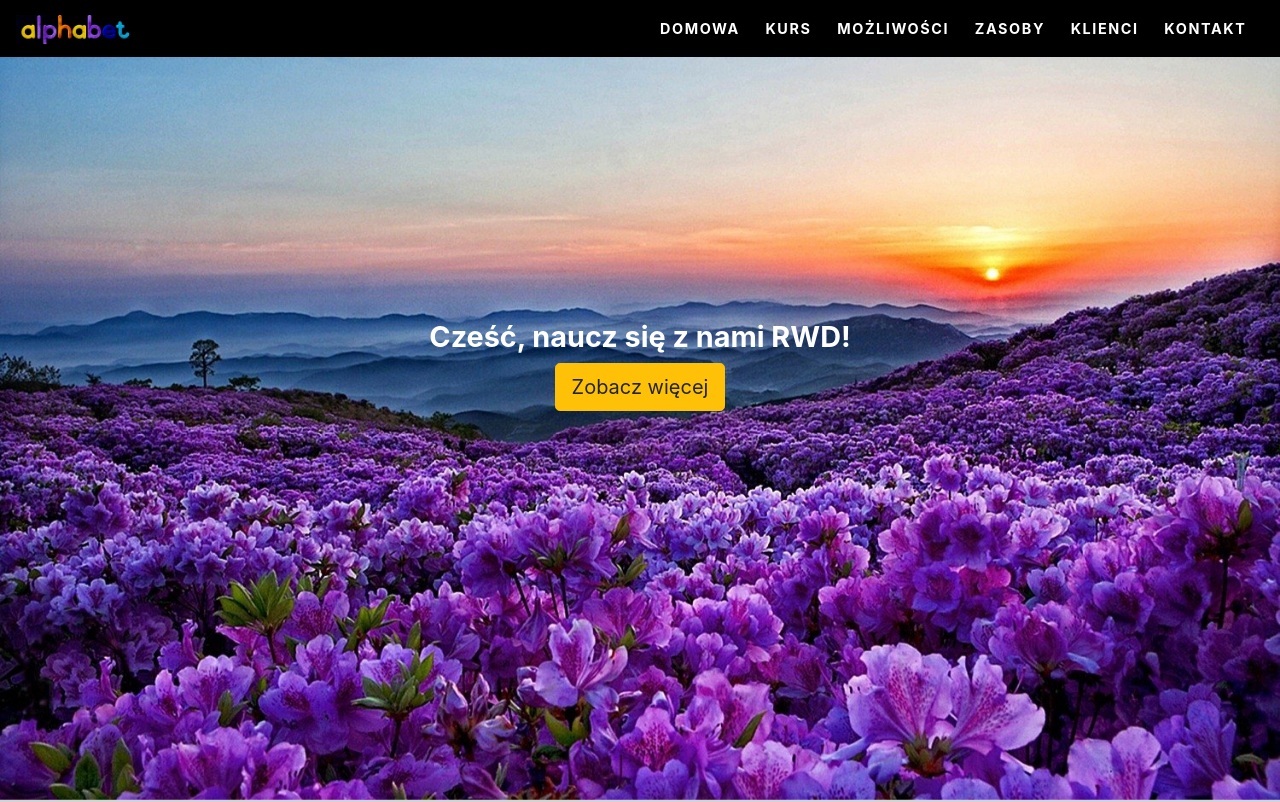
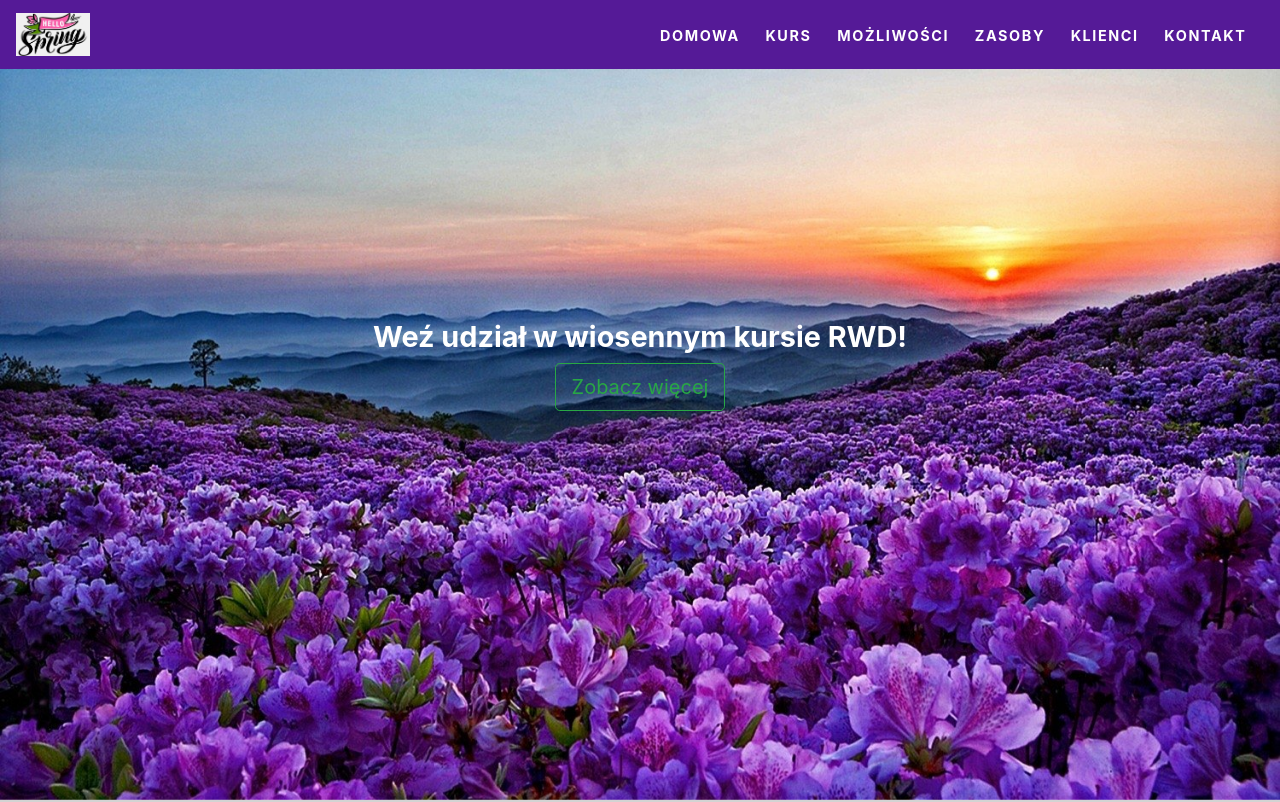
Before and after one commit to ntbanek/team1chorz, a plain HTML site: page index.html in a window 1280 px wide. Shown: the top 802 px of the page. Drawn offline with Linux system fonts and the light colour scheme.

Commit message:
changed background picture, changed text and button, changed navbar and logo

```diff
--- a/index.html
+++ b/index.html
@@ -17,7 +17,7 @@
       <!-- navigation -->
       <nav class="navbar navbar-expand-md navbar-dark fixed-top">
         <a class="navbar-brand" href="#">
-          <img src="img/Logo.jpeg" alt="Logo" />
+          <img src="img/SpringLogo.jpg" alt="Logo" />
         </a>
         <button
           class="navbar-toggler"
@@ -59,8 +59,8 @@
         </div>
       </div>
       <div class="text-center caption">
-        <h1>Cześć, naucz się z nami RWD!</h1>
-        <a class="btn btn-warning btn-lg" href="#course">Zobacz więcej</a>
+        <h1>Weź udział w wiosennym kursie RWD!</h1>
+        <a class="btn btn-outline-success btn-lg" href="#course">Zobacz więcej</a>
       </div>
     </div>
     <!-- end DOMOWA -->
--- a/style.css
+++ b/style.css
@@ -5,14 +5,14 @@
 
 /* navgation */
 .navbar {
-  background-color: black;
+  background-color: #551a97;
   font-size: 0.9rem;
   font-weight: bold;
   letter-spacing: 0.1rem;
 }
 
 .navbar-brand img {
-  height: 1.8rem;
+  height: 2.7rem;
 }
 
 .navbar-nav .nav-item {
```
Also changed, not shown: img/SpringLogo.jpg (added).
